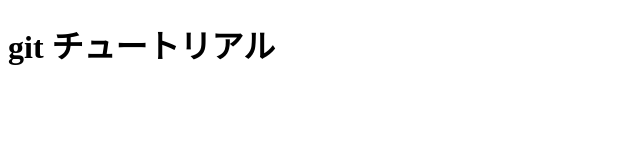
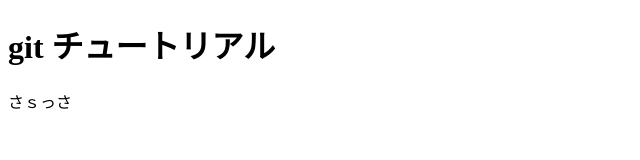
Before and after one commit to penniti/git_tutorial, a plain HTML site: page index.html in a window 1280 px wide. Shown: the full height of the page, 0-640 px from the left. Drawn offline with Linux system fonts and the light colour scheme.

```diff
--- a/index.html
+++ b/index.html
@@ -8,5 +8,6 @@
 </head>
 <body>
     <h1>git チュートリアル</h1>
+    <p>さｓっさ</p>
 </body>
 </html>
```
